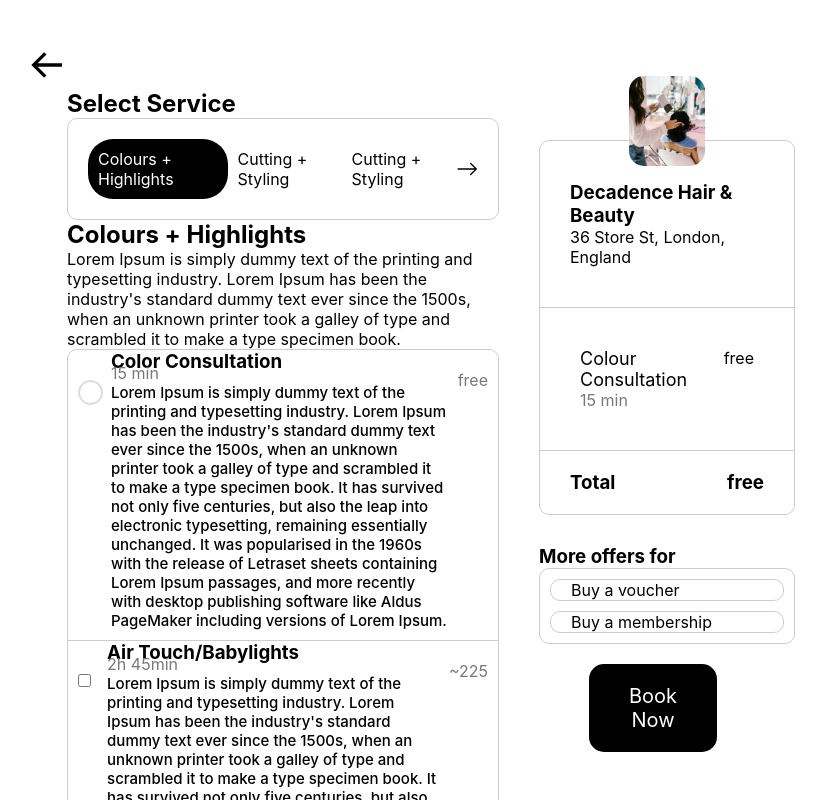
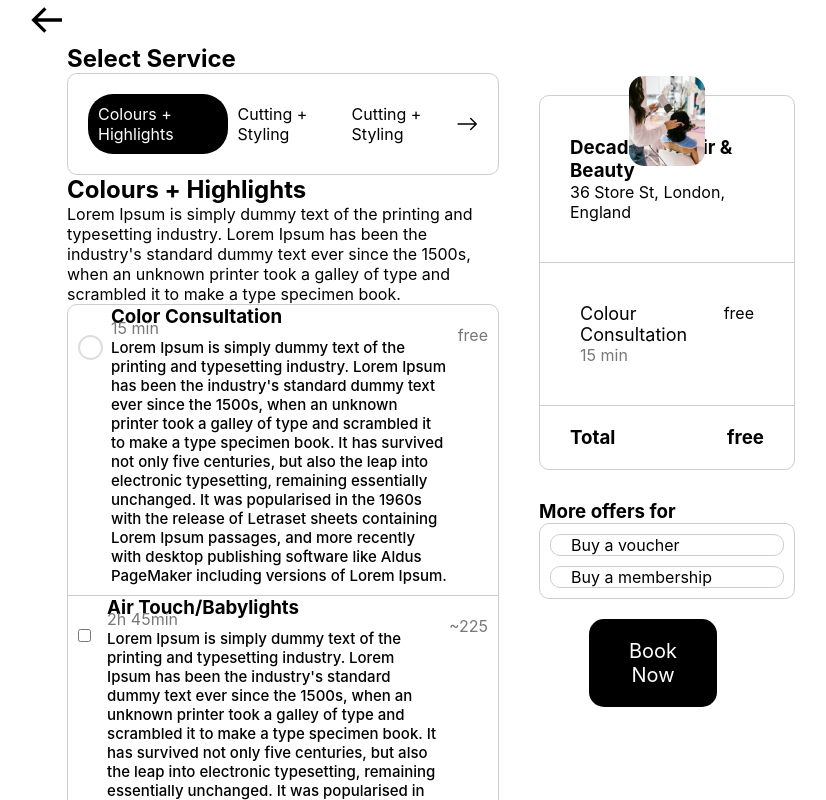
Before and after one commit to Dhanashree-96/flinsta, a React (Create React App) app: page /selectService in a window 1280 px wide. Shown: the top 800 px of the page, without its empty margins (229-1055 px from the left). Built offline with nearby package versions, Linux system fonts and the light colour scheme.

Commit message:
service wrapper

```diff
--- a/src/components/SelectService.js
+++ b/src/components/SelectService.js
@@ -8,7 +8,7 @@ import salooncolor from "../assets/images/best-hair-salons-singapore.jpg";
 export default function SelectService() {
   return (
     <>
-      <div className="Page1_wrapper wrapper">
+      <div className="Page1_wrapper">
         <div className="Page1_sections">
           <div className="Page1_Leftsection">
             <div className="arrow">
```
